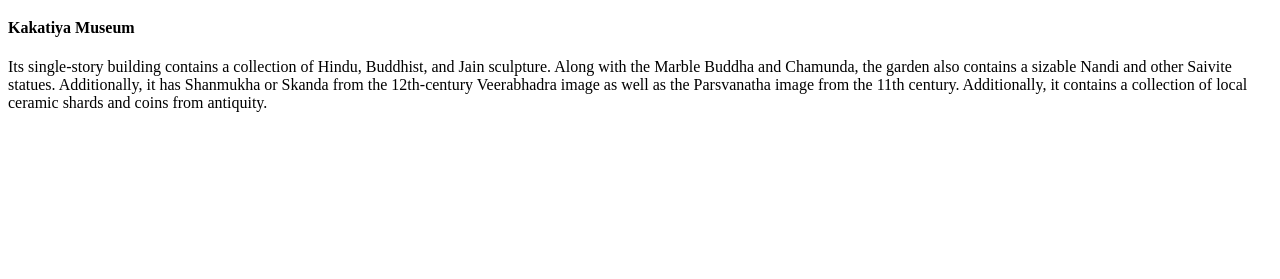
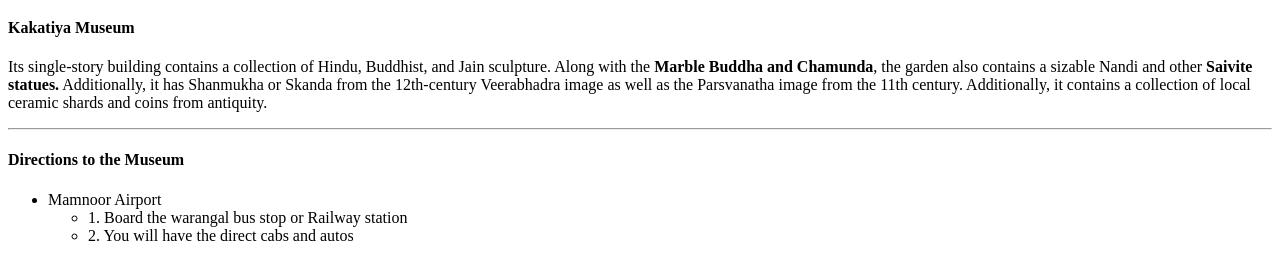
Before and after one commit to 44-563-Web-Apps-F22/44563-webapps-assignment-3-Shiva17011999, a plain HTML site: page index.html in a window 1280 px wide. Shown: the part 61-340 px from the top of the page. Drawn offline with Linux system fonts and the light colour scheme.

Commit message:
Added an Unordered List

```diff
--- a/index.html
+++ b/index.html
@@ -12,13 +12,23 @@
         Shiva Kumar Allam
     </h1>
    </header>
+   <!-- About Museum-->
    <h4>
     Kakatiya Museum
    </h4>
    <p>
-    Its single-story building contains a collection of Hindu, Buddhist, and Jain sculpture. Along with the Marble Buddha and Chamunda, the garden also contains a sizable Nandi and other Saivite statues.
+    Its single-story building contains a collection of Hindu, Buddhist, and Jain sculpture. Along with the <b>Marble Buddha and Chamunda</b>, the garden also contains a sizable Nandi and other <b>Saivite statues.</b>
     Additionally, it has Shanmukha or Skanda from the 12th-century Veerabhadra image as well as the Parsvanatha image from the 11th century. Additionally, it contains a collection of local ceramic shards and coins from antiquity.
    </p>
-
+   <!--Unordered List-->
+   <hr/>
+   <h4> Directions to the Museum</h4>
+   <ul>
+    <li> Mamnoor Airport</li>
+    <ul>
+        <li> 1. Board the warangal bus stop or Railway station</li>
+        <li> 2. You will have the direct cabs and autos</li>
+    </ul>
+   </ul>
 </body>
 </html>
```
